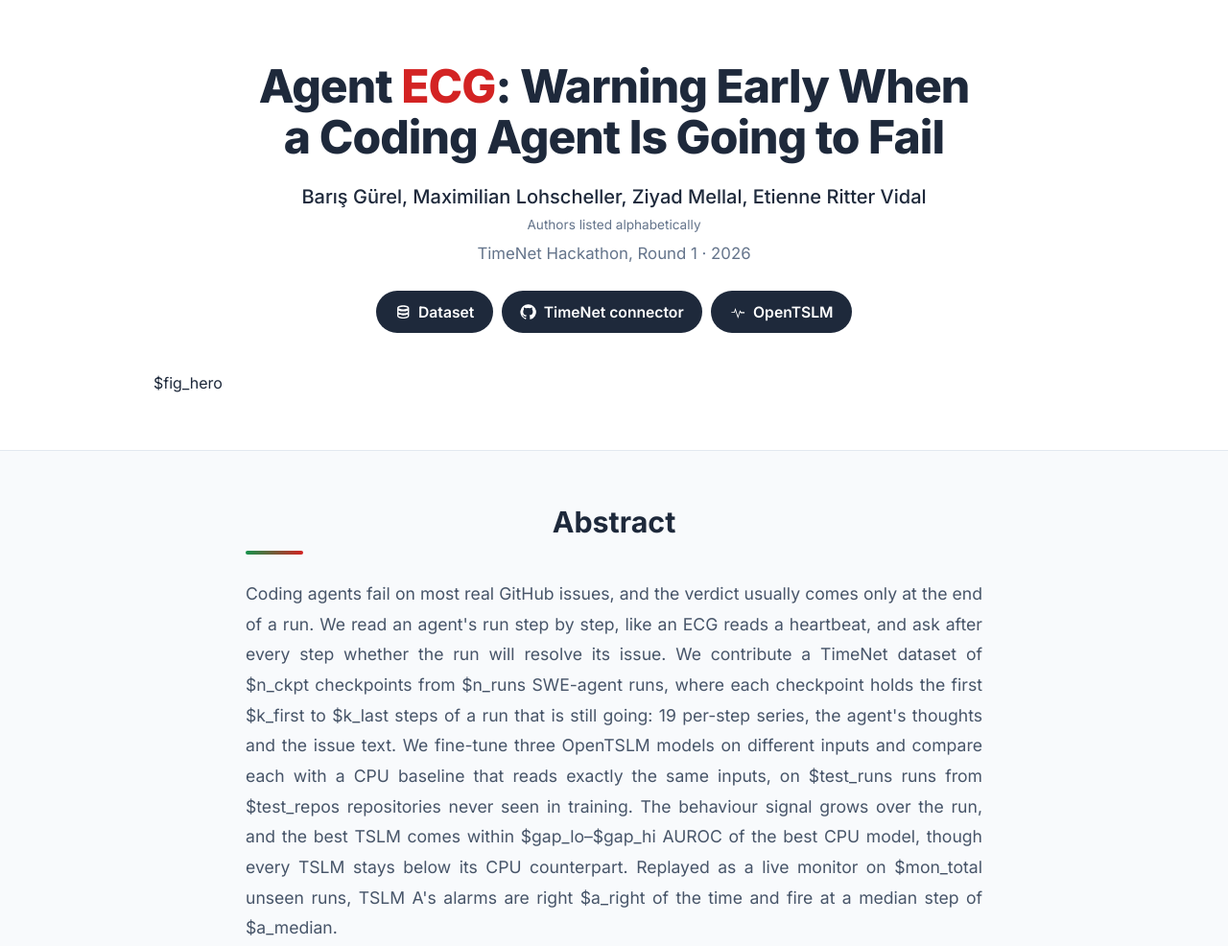
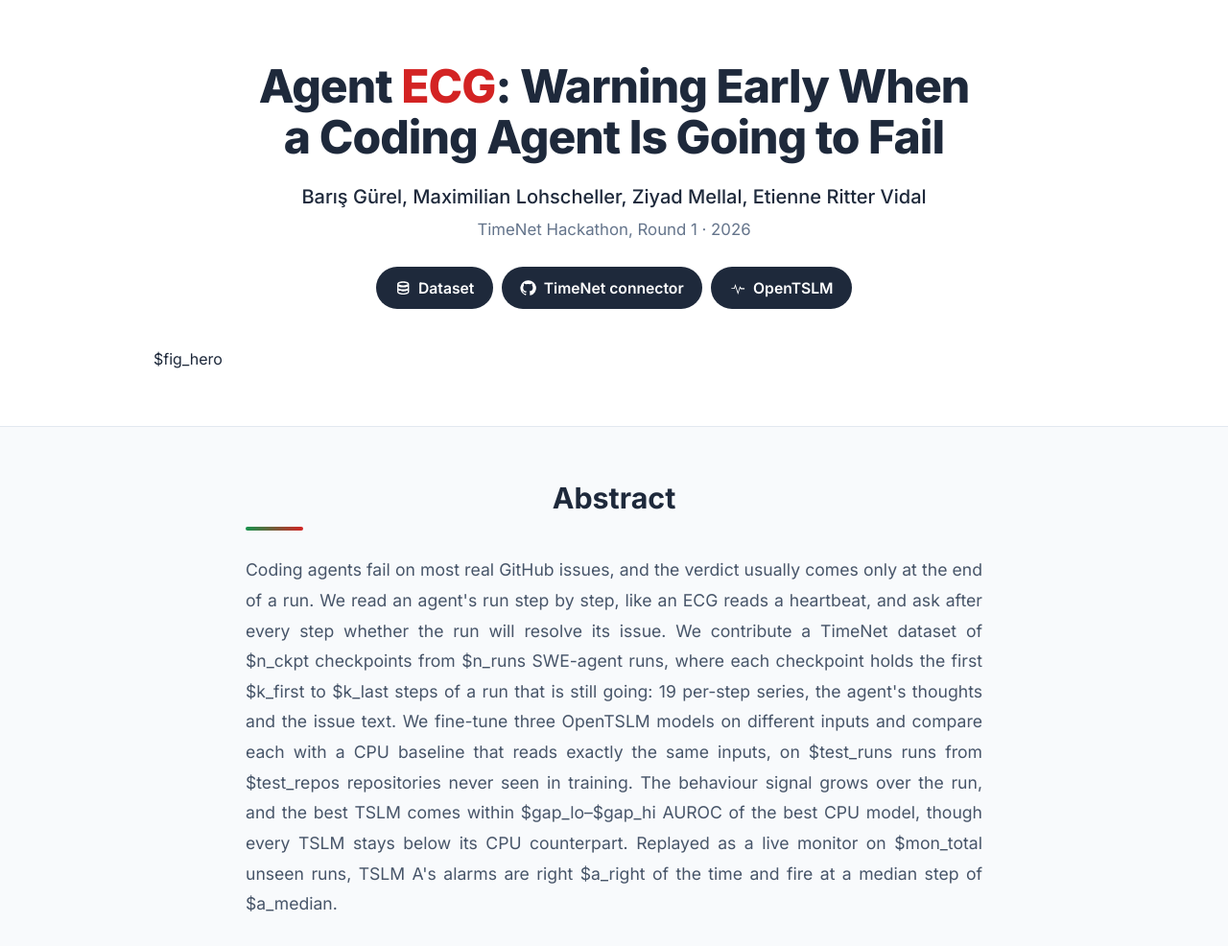
Before and after one commit to etienneRV/agent-ecg, a plain HTML site: page scripts/site_template.html in a window 1280 px wide. Shown: the top 986 px of the page at 96% size. Drawn offline with Linux system fonts and the light colour scheme.

Commit message:
site: drop the 'authors listed alphabetically' note
Co-Authored-By: Claude Opus 5.5 <noreply@anthropic.com>

```diff
--- a/scripts/site_template.html
+++ b/scripts/site_template.html
@@ -53,7 +53,6 @@ img, video { max-width: 100%; }
 .publication-title .beat { color: var(--alarm); }
 .publication-authors { font-size: 1.25rem; font-weight: 500; margin: 0; }
 .author-block { white-space: nowrap; }
-.publication-note { color: var(--muted); font-size: 0.85rem; margin: 0.2rem 0 0; }
 .publication-venue { color: var(--muted); font-size: 1.05rem; margin: 0.3rem 0 0; }
 .publication-links { display: flex; flex-wrap: wrap; justify-content: center; gap: 0.6rem; margin-top: 1.6rem; }
 .button { display: inline-flex; align-items: center; gap: 0.5rem; background: var(--button); color: var(--button-fg); text-decoration: none;
@@ -144,7 +143,6 @@ pre code { font-size: 0.9rem; line-height: 1.6; color: var(--fg); }
     <div class="container">
       <h1 class="publication-title">Agent <span class="beat">ECG</span>: Warning Early When a Coding Agent Is Going to Fail</h1>
       <p class="publication-authors"><span class="author-block">Barış Gürel,</span> <span class="author-block">Maximilian Lohscheller,</span> <span class="author-block">Ziyad Mellal,</span> <span class="author-block">Etienne Ritter Vidal</span></p>
-      <p class="publication-note">Authors listed alphabetically</p>
       <p class="publication-venue">TimeNet Hackathon, Round 1 · 2026</p>
       <div class="publication-links">
         <a class="button" href="https://huggingface.co/datasets/nebius/SWE-agent-trajectories" target="_blank" rel="noopener">
```
Also changed, not shown: site/index.html (+0 -2 lines).
